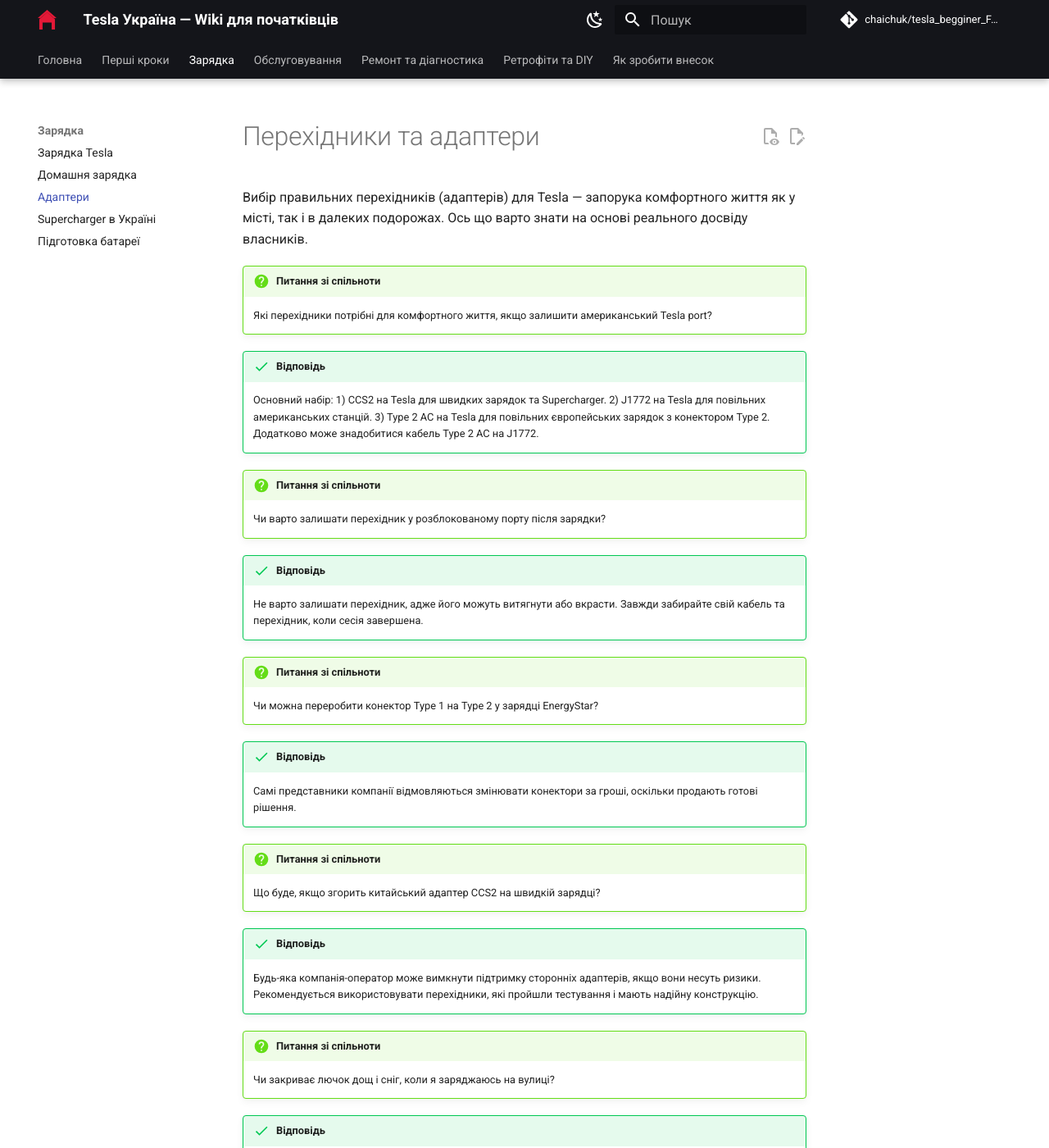
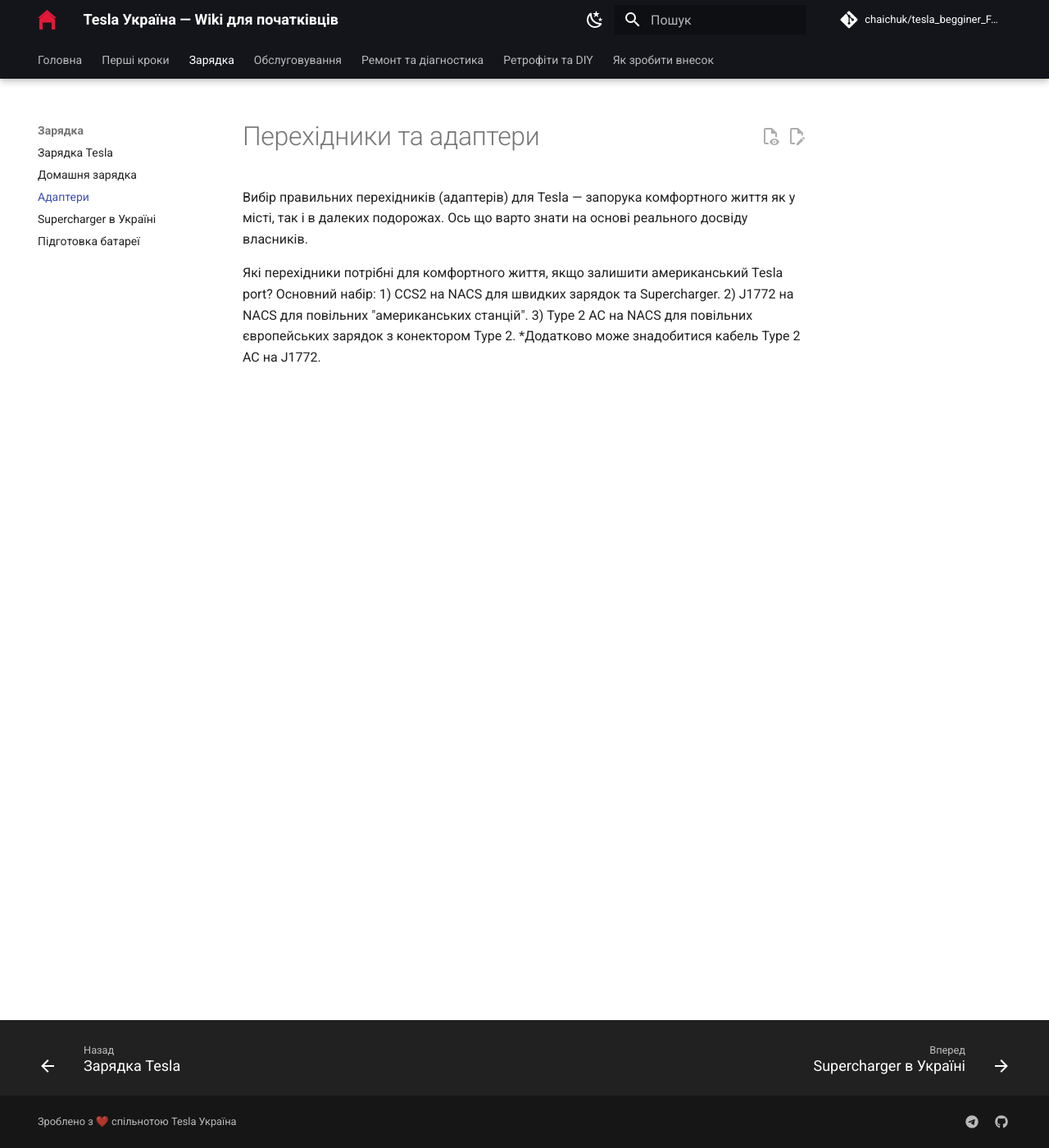
Before and after one commit to chaichuk/tesla_begginer_FAQ, an MkDocs documentation site: the page built from docs/charging/adapters.md, in a window 1280 px wide and 1400 px high. Shown: the whole window at 82% size. Built offline with MkDocs 1.6.1 and Material for MkDocs 9.7.7, drawn with Linux system fonts in a browser that asks for light colours; comment, search, counter and statistics services are not loaded; some of the changed text lies outside the part shown.

Commit message:
Update adapters.md

```diff
--- a/docs/charging/adapters.md
+++ b/docs/charging/adapters.md
@@ -2,36 +2,9 @@
 
 Вибір правильних перехідників (адаптерів) для Tesla — запорука комфортного життя як у місті, так і в далеких подорожах. Ось що варто знати на основі реального досвіду власників.
 
-!!! question "Питання зі спільноти"
-    Які перехідники потрібні для комфортного життя, якщо залишити американський Tesla port?
-
-!!! success "Відповідь"
+Які перехідники потрібні для комфортного життя, якщо залишити американський Tesla port?
     Основний набір:
-    1) CCS2 на Tesla для швидких зарядок та Supercharger.
-    2) J1772 на Tesla для повільних американських станцій.
-    3) Type 2 AC на Tesla для повільних європейських зарядок з конектором Type 2.
-    Додатково може знадобитися кабель Type 2 AC на J1772.
-
-!!! question "Питання зі спільноти"
-    Чи варто залишати перехідник у розблокованому порту після зарядки?
-
-!!! success "Відповідь"
-    Не варто залишати перехідник, адже його можуть витягнути або вкрасти. Завжди забирайте свій кабель та перехідник, коли сесія завершена.
-
-!!! question "Питання зі спільноти"
-    Чи можна переробити конектор Type 1 на Type 2 у зарядці EnergyStar?
-
-!!! success "Відповідь"
-    Самі представники компанії відмовляються змінювати конектори за гроші, оскільки продають готові рішення.
-
-!!! question "Питання зі спільноти"
-    Що буде, якщо згорить китайський адаптер CCS2 на швидкій зарядці?
-
-!!! success "Відповідь"
-    Будь-яка компанія-оператор може вимкнути підтримку сторонніх адаптерів, якщо вони несуть ризики. Рекомендується використовувати перехідники, які пройшли тестування і мають надійну конструкцію.
-
-!!! question "Питання зі спільноти"
-    Чи закриває лючок дощ і сніг, коли я заряджаюсь на вулиці?
-
-!!! success "Відповідь"
-    Досвід показує, що за 3 роки заряджання на вулиці з морозами та снігом у порт нічого не потрапляє. Захисні чохли часто намокають і їх неможливо нормально натягнути.
+    1) CCS2 на NACS для швидких зарядок та Supercharger.
+    2) J1772 на NACS для повільних "американських станцій".
+    3) Type 2 AC на NACS для повільних європейських зарядок з конектором Type 2.
+    *Додатково може знадобитися кабель Type 2 AC на J1772.
```
